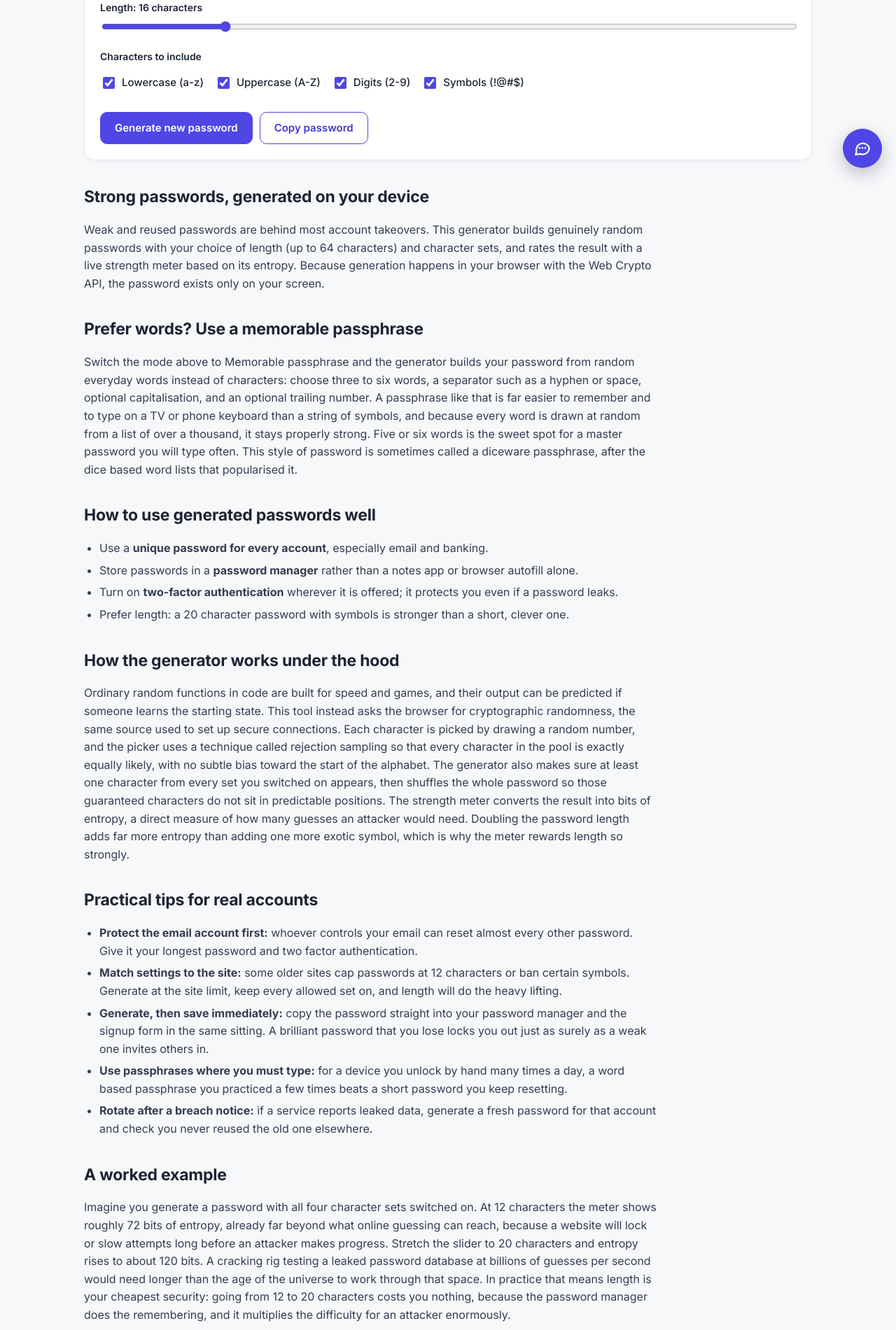
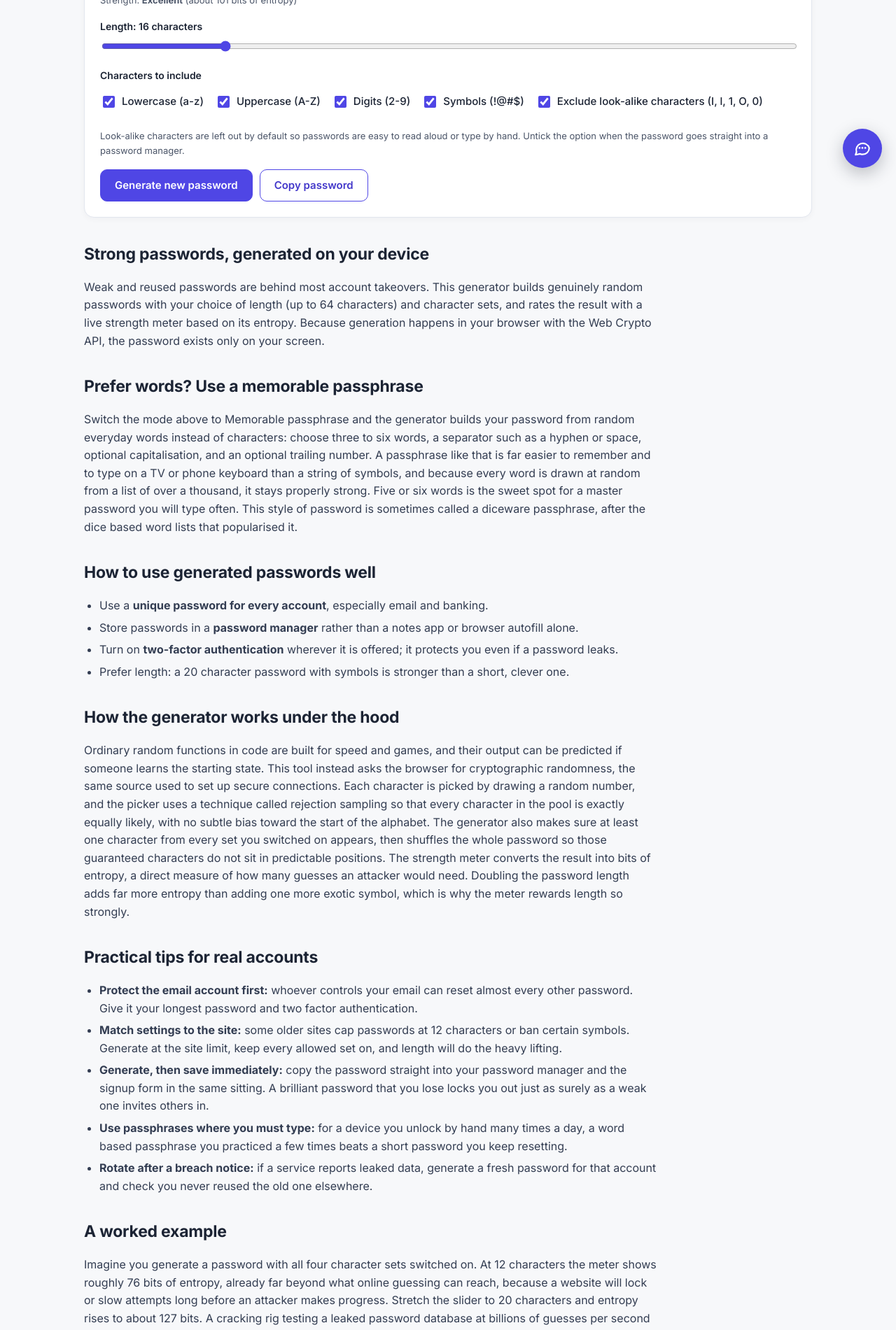
Before and after one commit to saurav73/ToolNest, a React (Vite) app: page /password-generator in a window 1280 px wide. Shown: the part 540-2441 px from the top of the page at 70% size. Built offline with nearby package versions, Linux system fonts and the light colour scheme.

Commit message:
Password Generator: optional look-alike character exclusion (competitor parity)

```diff
--- a/src/data/tools.js
+++ b/src/data/tools.js
@@ -33,8 +33,8 @@ export const TOOLS = [
     path: '/password-generator',
     name: 'Password Generator',
     category: 'Generators',
-    blurb: 'Create strong random passwords or memorable passphrases, with a length slider, symbol toggles and a live strength meter.',
-    keywords: 'random password, strong password, secure password, passphrase generator, memorable passphrase, diceware passphrase',
+    blurb: 'Create strong random passwords or memorable passphrases, with a length slider, symbol toggles, look-alike character exclusion and a live strength meter.',
+    keywords: 'random password, strong password, secure password, passphrase generator, memorable passphrase, diceware passphrase, exclude ambiguous characters',
   },
   {
     slug: 'qr-code-generator',
--- a/src/pages/tools/PasswordGenerator.jsx
+++ b/src/pages/tools/PasswordGenerator.jsx
@@ -7,6 +7,14 @@ const SETS = {
   lower: 'abcdefghijkmnopqrstuvwxyz',
   upper: 'ABCDEFGHJKLMNPQRSTUVWXYZ',
   digits: '23456789',
+  symbols: '!@#$%^&*()-_=+[]{};:,.<>?',
+};
+
+/* Full alphabets, used when the look-alike exclusion is switched off. */
+const FULL_SETS = {
+  lower: 'abcdefghijklmnopqrstuvwxyz',
+  upper: 'ABCDEFGHIJKLMNOPQRSTUVWXYZ',
+  digits: '0123456789',
   symbols: '!@#$%^&*()-_=+[]{};:,.<>?',
 };
 
@@ -28,12 +36,12 @@ function secureRandomInt(max) {
   return value % max;
 }
 
-function generatePassword({ length, useLower, useUpper, useDigits, useSymbols }) {
+function generatePassword({ length, useLower, useUpper, useDigits, useSymbols, sets }) {
   const pools = [];
-  if (useLower) pools.push(SETS.lower);
-  if (useUpper) pools.push(SETS.upper);
-  if (useDigits) pools.push(SETS.digits);
-  if (useSymbols) pools.push(SETS.symbols);
+  if (useLower) pools.push(sets.lower);
+  if (useUpper) pools.push(sets.upper);
+  if (useDigits) pools.push(sets.digits);
+  if (useSymbols) pools.push(sets.symbols);
   if (!pools.length) return '';
   const all = pools.join('');
   const chars = [];
@@ -96,7 +104,7 @@ const FAQS = [
   },
   {
     q: 'Why are some letters and digits left out?',
-    a: 'The generator skips characters that are easy to confuse, such as lowercase L, uppercase I and O, and the digits 0 and 1. That keeps passwords safe to read aloud or type by hand without weakening them in any meaningful way.',
+    a: 'By default the generator skips characters that are easy to confuse, such as lowercase L, uppercase I and O, and the digits 0 and 1. That keeps passwords safe to read aloud or type by hand. If the password goes straight into a password manager and nobody will ever type it, untick "Exclude look-alike characters" to use the full character set and gain a little extra entropy.',
   },
   {
     q: 'Should I use a different password for every account?',
@@ -160,10 +168,10 @@ const CONTENT = (
     <h2>A worked example</h2>
     <p>
       Imagine you generate a password with all four character sets switched on.
-      At 12 characters the meter shows roughly 72 bits of entropy, already far
+      At 12 characters the meter shows roughly 76 bits of entropy, already far
       beyond what online guessing can reach, because a website will lock or slow
       attempts long before an attacker makes progress. Stretch the slider to 20
-      characters and entropy rises to about 120 bits. A cracking rig testing a
+      characters and entropy rises to about 127 bits. A cracking rig testing a
       leaked password database at billions of guesses per second would need
       longer than the age of the universe to work through that space. In
       practice that means length is your cheapest security: going from 12 to 20
@@ -188,6 +196,7 @@ export default function PasswordGenerator() {
   const [useUpper, setUseUpper] = useState(true);
   const [useDigits, setUseDigits] = useState(true);
   const [useSymbols, setUseSymbols] = useState(true);
+  const [excludeAmbiguous, setExcludeAmbiguous] = useState(true);
   const [password, setPassword] = useState('');
 
   const [wordCount, setWordCount] = useState(4);
@@ -196,18 +205,20 @@ export default function PasswordGenerator() {
   const [addNumber, setAddNumber] = useState(true);
   const [passphrase, setPassphrase] = useState('');
 
+  const sets = excludeAmbiguous ? SETS : FULL_SETS;
+
   const poolSize = useMemo(() => {
     let size = 0;
-    if (useLower) size += SETS.lower.length;
-    if (useUpper) size += SETS.upper.length;
-    if (useDigits) size += SETS.digits.length;
-    if (useSymbols) size += SETS.symbols.length;
+    if (useLower) size += sets.lower.length;
+    if (useUpper) size += sets.upper.length;
+    if (useDigits) size += sets.digits.length;
+    if (useSymbols) size += sets.symbols.length;
     return size;
-  }, [useLower, useUpper, useDigits, useSymbols]);
+  }, [useLower, useUpper, useDigits, useSymbols, sets]);
 
   const regen = useCallback(() => {
-    setPassword(generatePassword({ length, useLower, useUpper, useDigits, useSymbols }));
-  }, [length, useLower, useUpper, useDigits, useSymbols]);
+    setPassword(generatePassword({ length, useLower, useUpper, useDigits, useSymbols, sets }));
+  }, [length, useLower, useUpper, useDigits, useSymbols, sets]);
 
   const regenPhrase = useCallback(() => {
     setPassphrase(generatePassphrase({ wordCount, separator, capitalize, addNumber }));
@@ -228,9 +239,9 @@ export default function PasswordGenerator() {
       slug="password-generator"
       path="/password-generator"
       title="Password Generator: Passwords and Passphrases | ToolNest"
-      description="Generate strong random passwords or memorable passphrases free. Length up to 64, strength meter, made on your device only."
+      description="Generate strong random passwords or memorable passphrases free, with an option to exclude look-alike characters. Made on your device only."
       h1="Password Generator"
-      intro="Generate strong random passwords with the length and characters you want, or switch to passphrase mode for a memorable password built from words. Generation happens on your device using secure randomness, and nothing is uploaded or stored."
+      intro="Generate strong random passwords with the length and characters you want, leaving out look-alike characters when a password must be typed by hand, or switch to passphrase mode for a memorable password built from words. Generation happens on your device using secure randomness, and nothing is uploaded or stored."
       faqs={FAQS}
       content={CONTENT}
     >
@@ -286,9 +297,11 @@ export default function PasswordGenerator() {
             <div className="checks">
               <label><input type="checkbox" checked={useLower} onChange={(e) => setUseLower(e.target.checked)} /> Lowercase (a-z)</label>
               <label><input type="checkbox" checked={useUpper} onChange={(e) => setUseUpper(e.target.checked)} /> Uppercase (A-Z)</label>
-              <label><input type="checkbox" checked={useDigits} onChange={(e) => setUseDigits(e.target.checked)} /> Digits (2-9)</label>
+              <label><input type="checkbox" checked={useDigits} onChange={(e) => setUseDigits(e.target.checked)} /> Digits {excludeAmbiguous ? '(2-9)' : '(0-9)'}</label>
               <label><input type="checkbox" checked={useSymbols} onChange={(e) => setUseSymbols(e.target.checked)} /> Symbols (!@#$)</label>
+              <label><input type="checkbox" checked={excludeAmbiguous} onChange={(e) => setExcludeAmbiguous(e.target.checked)} /> Exclude look-alike characters (I, l, 1, O, 0)</label>
             </div>
+            <p className="hint">Look-alike characters are left out by default so passwords are easy to read aloud or type by hand. Untick the option when the password goes straight into a password manager.</p>
           </div>
 
           {!poolSize && <div className="message err">Choose at least one character type to generate a password.</div>}
```
